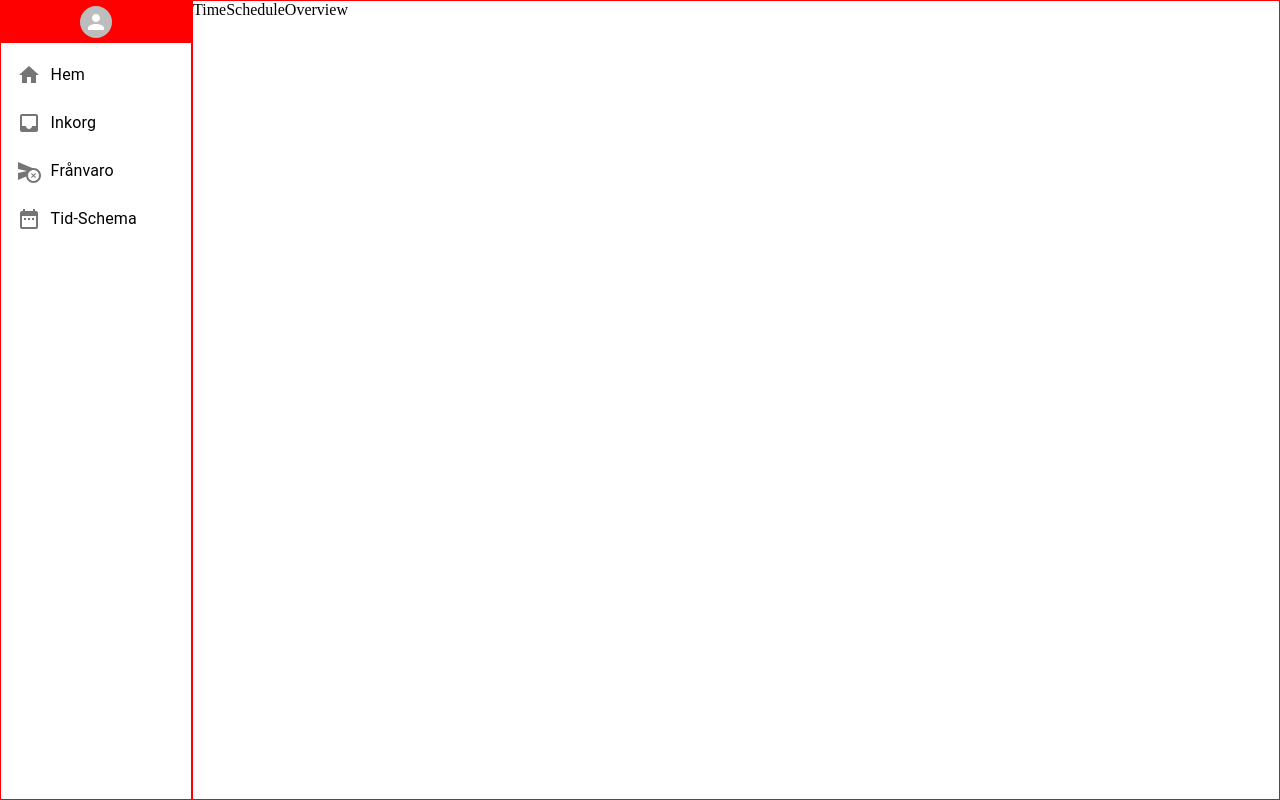
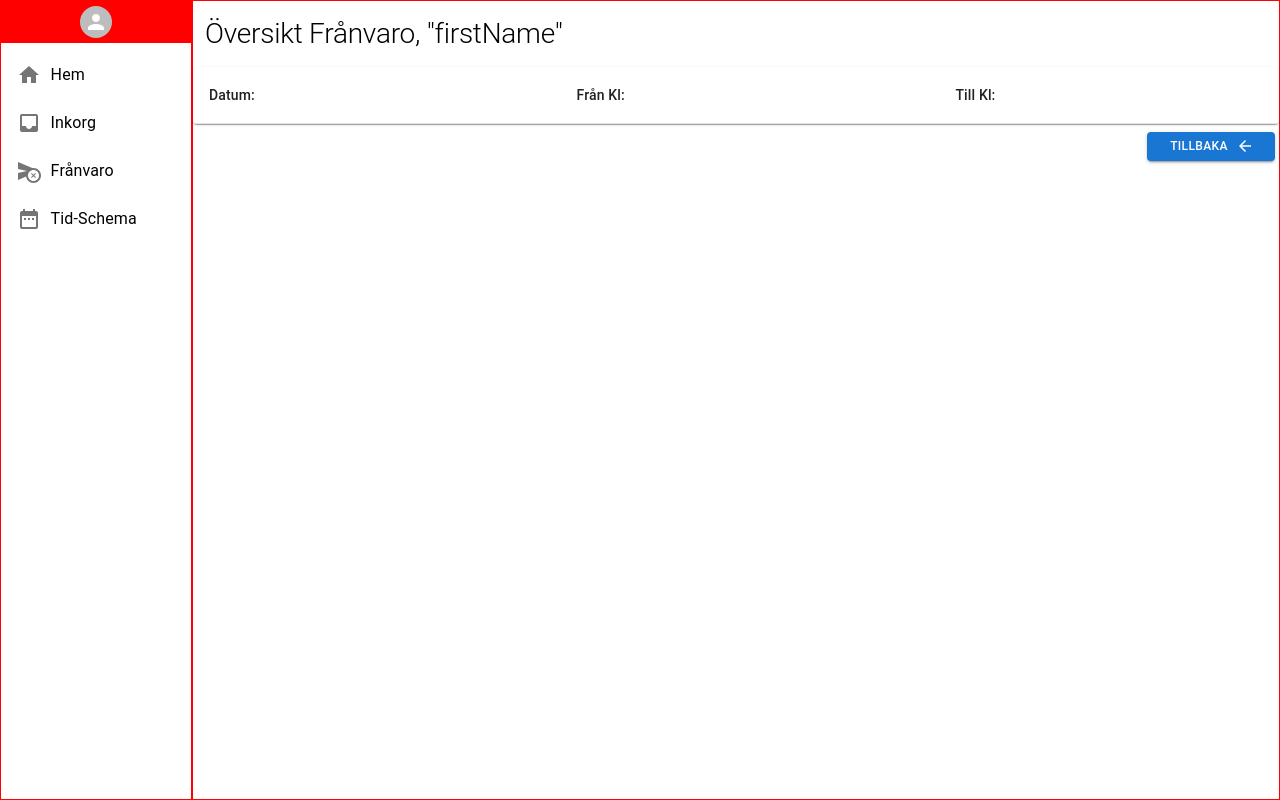
Before and after one commit to A-ForssmanP/InteractWithSchool, a React (Vite) app in the folder frontend/: page /tidsschema/1/planerad_omsorg in a window 1280 px wide. Built offline with nearby package versions, Linux system fonts and the light colour scheme; the HTML template or start-up script is replaced by a standard one.

Commit message:
add table to component

```diff
--- a/frontend/src/pages/TimeSchedule/timescheduleOverview/TimeScheduleOverview.jsx
+++ b/frontend/src/pages/TimeSchedule/timescheduleOverview/TimeScheduleOverview.jsx
@@ -1,5 +1,78 @@
+import Table from "@mui/material/Table";
+import TableBody from "@mui/material/TableBody";
+import TableCell from "@mui/material/TableCell";
+import TableContainer from "@mui/material/TableContainer";
+import TableHead from "@mui/material/TableHead";
+import TableRow from "@mui/material/TableRow";
+import Paper from "@mui/material/Paper";
+import { Box, Typography } from "@mui/material";
+import ButtonBack from "../../../components/buttonBack/ButtonBack";
+import { useState } from "react";
+
 function TimeScheduleOverview() {
-  return <div>TimeScheduleOverview</div>;
+  const [caringData, setCaringData] = useState([]);
+
+  //navigate back to absences
+  const navBack = () => {
+    navigate(`../`);
+  };
+
+  return (
+    <Box>
+      <Typography pt={2} pb={2} pl={1.5} fontSize={28} variant="h2">
+        Översikt Frånvaro, "firstName"
+      </Typography>
+      <TableContainer component={Paper}>
+        <Table sx={{ minWidth: 650 }} aria-label="simple table">
+          <TableHead>
+            <TableRow>
+              <TableCell>Datum:</TableCell>
+              <TableCell>Från Kl:</TableCell>
+              <TableCell>Till Kl:</TableCell>
+            </TableRow>
+          </TableHead>
+          <TableBody>
+            {
+              //     absenceData.absence &&
+              //   absenceData.absence.prevAbsences.length &&
+              //   absenceData.absence.prevAbsences.
+              caringData.map((abs) => (
+                <TableRow
+                  //   key={abs._id}
+                  sx={{ "&:last-child td, &:last-child th": { border: 0 } }}
+                >
+                  <TableCell component="th" scope="row">
+                    {DatumFrån}
+                  </TableCell>
+                  <TableCell>{datumTill}</TableCell>
+                  {/* <TableCell>{abs.reason}</TableCell>
+                  <TableCell>{abs.textReason}</TableCell>
+                  <TableCell>{abs.status}</TableCell> */}
+                </TableRow>
+              )) || (
+                <TableRow
+                  // key={absenceData._id}
+                  sx={{ "&:last-child td, &:last-child th": { border: 0 } }}
+                >
+                  <TableCell component="th" scope="row">
+                    Ingen Frånvaro Registrerad
+                  </TableCell>
+                </TableRow>
+              )
+            }
+          </TableBody>
+        </Table>
+      </TableContainer>
+      <Box
+        display="flex"
+        justifyContent={{ sm: "flex-end" }}
+        pr={{ sm: 0.5 }}
+        mt={1}
+      >
+        <ButtonBack handleClick={navBack} />
+      </Box>
+    </Box>
+  );
 }
 
 export default TimeScheduleOverview;
```
